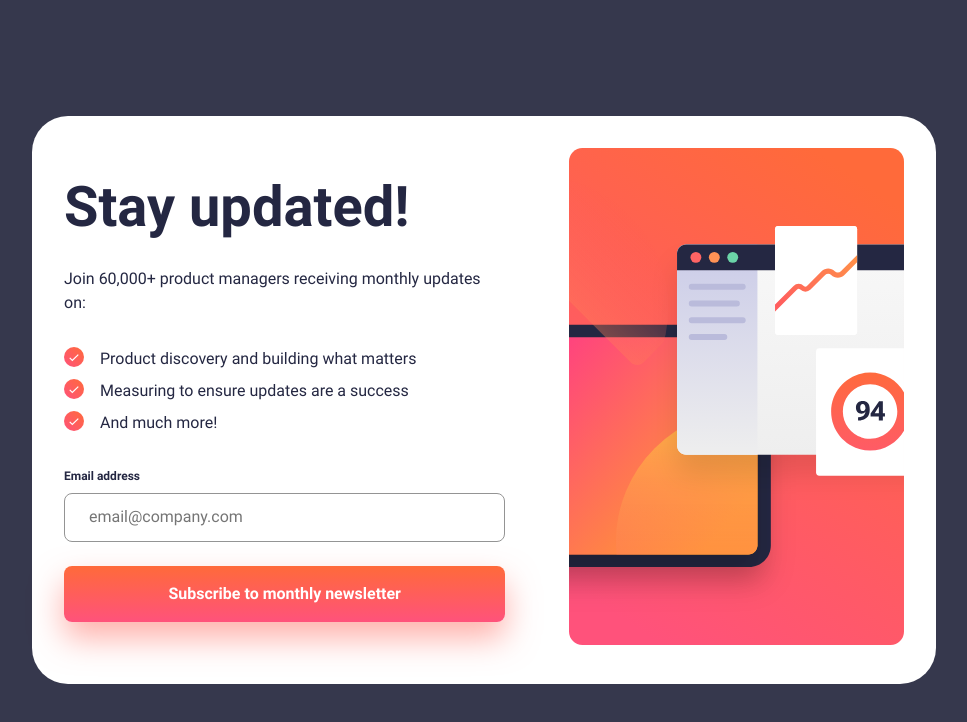
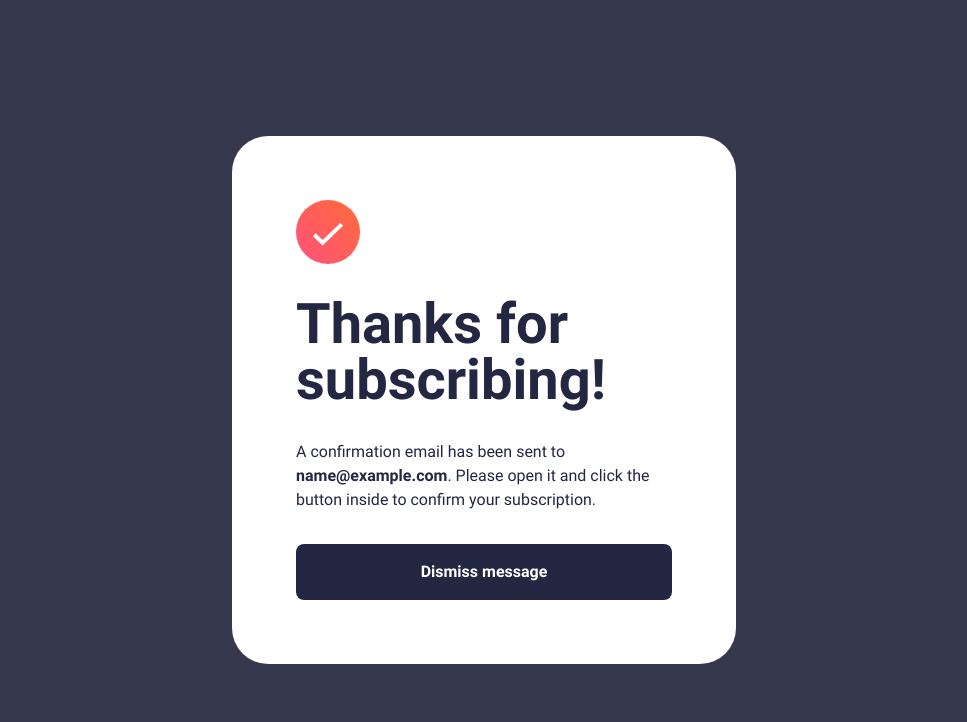
Before and after one commit to RicardoGeada/fm-newsletter-form, a plain HTML site: page index.html in a window 1280 px wide. Both pictures are taken after typing "name@example.com" into the empty fields and a click on the button "Subscribe to monthly newsletter". Shown: the whole page, without its empty margins (156-1123 px from the left). Drawn offline with nearby package versions, Linux system fonts and the light colour scheme; files that its build step writes are made by us from their sources.

Commit message:
feat: show success message after submit

```diff
--- a/index.html
+++ b/index.html
@@ -32,7 +32,7 @@
   <body>
     <main>
     <!-- Sign-up form start -->
-    <div class="signup">
+    <div id="signup" class="signup">
 
       <picture>
         <source media="(min-width: 67.5em)" srcset="./assets/images/illustration-sign-up-desktop.svg">
@@ -76,13 +76,13 @@
 
     <!-- Success message start -->
 
-    <article class="success-message hidden" aria-hidden="true">
+    <article id="successMessage" class="success-message hidden" aria-hidden="true">
       <div class="success-message__inner-container">
         <img class="success-message__image" src="./assets/images/icon-success.svg" alt="Success icon" />
         <h1 class="success-message__headline">Thanks for subscribing!</h1>
         <p>
           A confirmation email has been sent to
-          <strong>ash@loremcompany.com</strong>.
+          <strong id="successEmail">ash@loremcompany.com</strong>.
           Please open it and click the
           button inside to confirm your subscription.
         </p>
--- a/script.js
+++ b/script.js
@@ -1,4 +1,6 @@
 const form = document.getElementById("signupForm");
+const signup = document.getElementById("signup");
+const successMessage = document.getElementById("successMessage");
 
 function handleSubmit(e) {
     e.preventDefault();
@@ -15,6 +17,7 @@ function handleSubmit(e) {
         if (noErrors) {
             console.log(data);
             cleanup();
+            success(data.email);
         }
     }
 
@@ -67,4 +70,12 @@ function cleanup() {
     }
 }
 
+
+function success(email) {
+    const successEmail = document.getElementById("successEmail");
+    successEmail.innerHTML = email;
+    signup.classList.add("hidden");
+    successMessage.classList.remove("hidden");
+}
+
 form.addEventListener("submit", handleSubmit);
```
